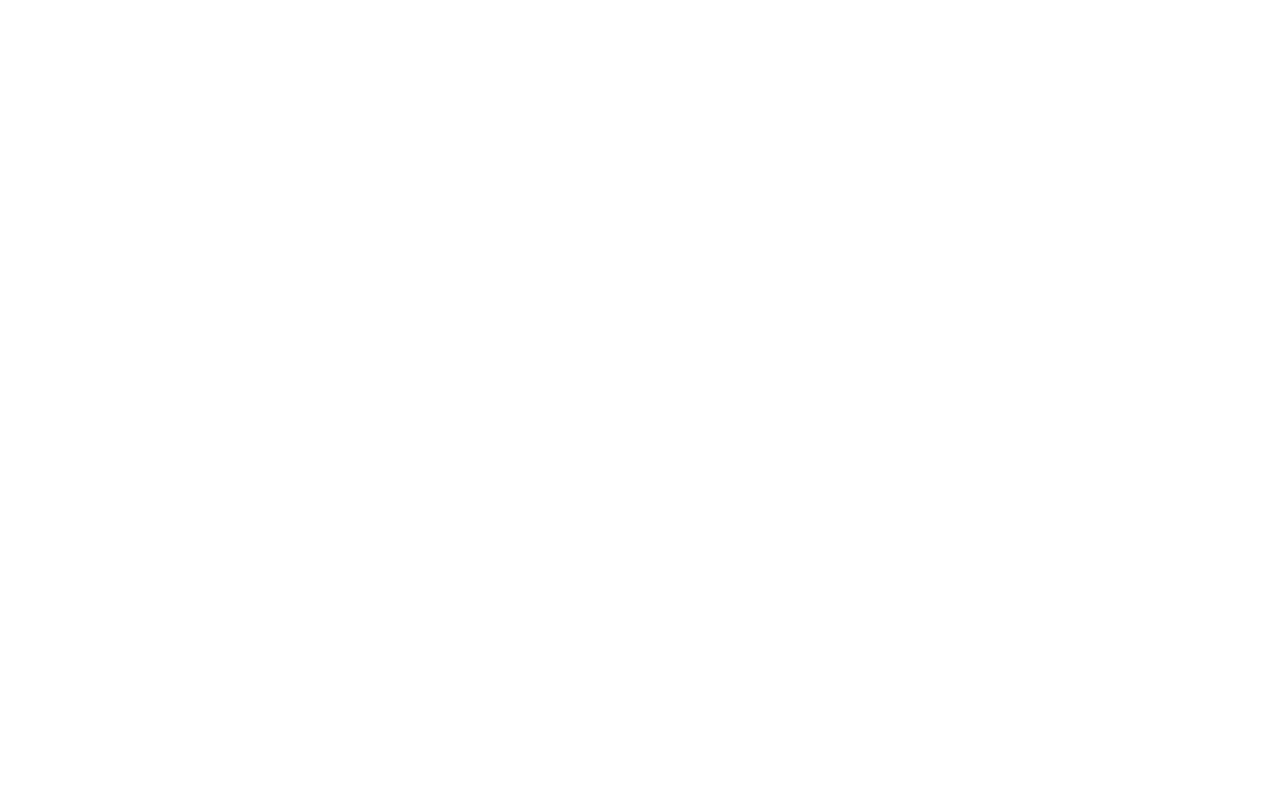
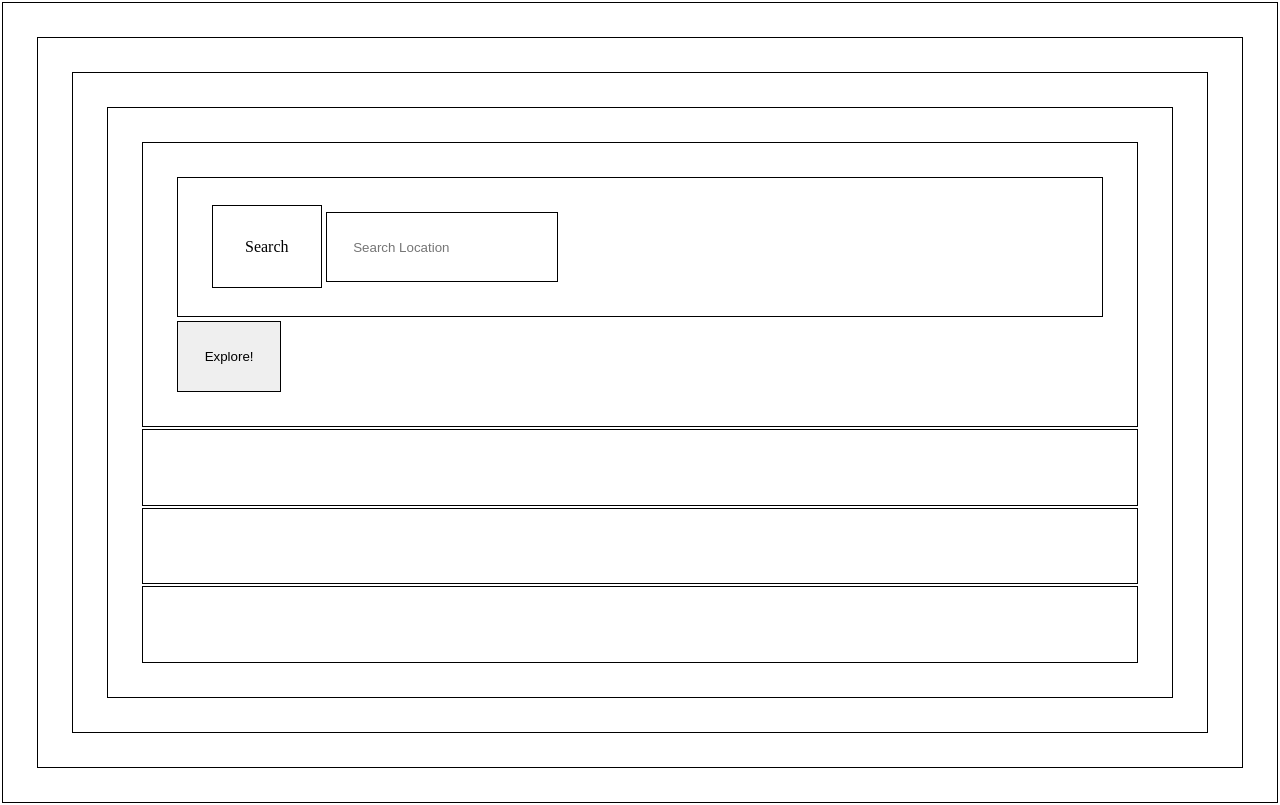
Before and after one commit to ijkeller/City-Explorer, a React (Create React App) app: page / in a window 1280 px wide. Built offline with nearby package versions, Linux system fonts and the light colour scheme.

Commit message:
finishing for the night.  currently stuck on getting form to display and passing the form data back from the component.  I need to go back and finish horned beasts before I tackle this.

```diff
--- /dev/null
+++ b/src/App.css
@@ -0,0 +1,6 @@
+* {
+    box-sizing: border-box;
+    margin: 2px;
+    padding: 2em;
+    border: 1px solid black;
+}
--- a/src/App.js
+++ b/src/App.js
@@ -1,11 +1,68 @@
+import React, { Component } from 'react';
+import SearchForm from './components/SearchForm';
+import './App.css'
+import axios from 'axios';
 
+class App extends Component {
+  constructor(props) {
+    super(props);
+    this.state = {
+      text: '',
+      location: '',
+      mapData: {},
+      error: false,
+      errorMessage: ''
+    }
+  }
 
-function App() {
-  return (
-    <div className="App">
+  handleGetData = async (e) => {
+    e.preventDefault();
+    try {
+      let url = `https://us1.locationiq.com/v1/search?key=${process.env.REACT_APP_LOCATIONIQ_API_KEY}&q=${this.state.location}&format=json`
 
-    </div>
-  );
+      let cityData = await axios.get(url);
+
+      this.setState({
+        mapData: cityData.data.results[0],
+        error: false
+      })
+
+    } catch (error) {
+      console.alert(error)
+      this.setState({
+        error: true,
+        errorMessage: `Error Occured: ${error.message}`
+      })
+    }
+  }
+
+  onChange = (e) => {
+    e.preventDefault();
+    this.setState({ text: e })
+  }
+
+  onSubmit = (e) => {
+    e.preventDefault();
+    this.setState({ location: this.state.text })
+  }
+
+  render() {
+
+    return (
+      <div className="App">
+        <SearchForm changeHandler={this.onChange} submitHandler={this.onSubmit} />
+        {
+          this.state.error ?
+            <p>{this.state.errorMessage}</p> :
+            <>
+              <h3>{this.state.mapData.display_name}</h3>
+              <h3>{this.state.mapData.latitude}</h3>
+              <h3>{this.state.mapData.longitude}</h3>
+            </>
+        }
+      </div>
+    )
+  }
 }
 
 export default App;
--- /dev/null
+++ b/src/components/SearchForm.js
@@ -0,0 +1,21 @@
+import React, { Component } from 'react';
+import Form from 'react-bootstrap/Form';
+import Button from 'react-bootstrap/Button';
+
+class SearchForm extends Component {
+
+
+    render() {
+        return (
+            <form onSubmit={this.props.submitHandler}>
+                <Form.Group>
+                    <Form.Label>Search</Form.Label>
+                    <Form.Control type="text" onChange={() => this.props.changeHandler(target.value)} placeholder='Search Location' />
+                </Form.Group>
+                <Button variant="secondary" type="submit">Explore!</Button>
+            </form>
+        )
+    }
+}
+
+export default SearchForm;
```
Also changed, not shown: 1 other file (tests, documents, lock files or other folders).
